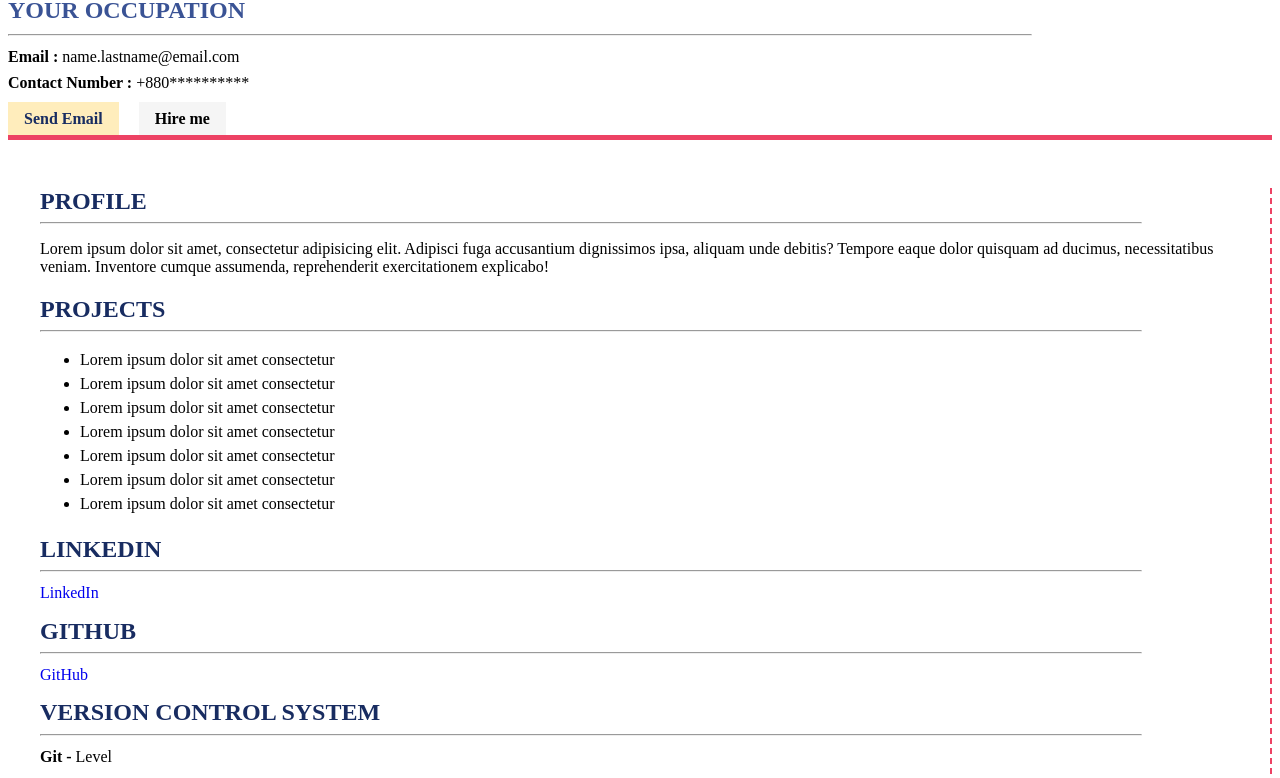
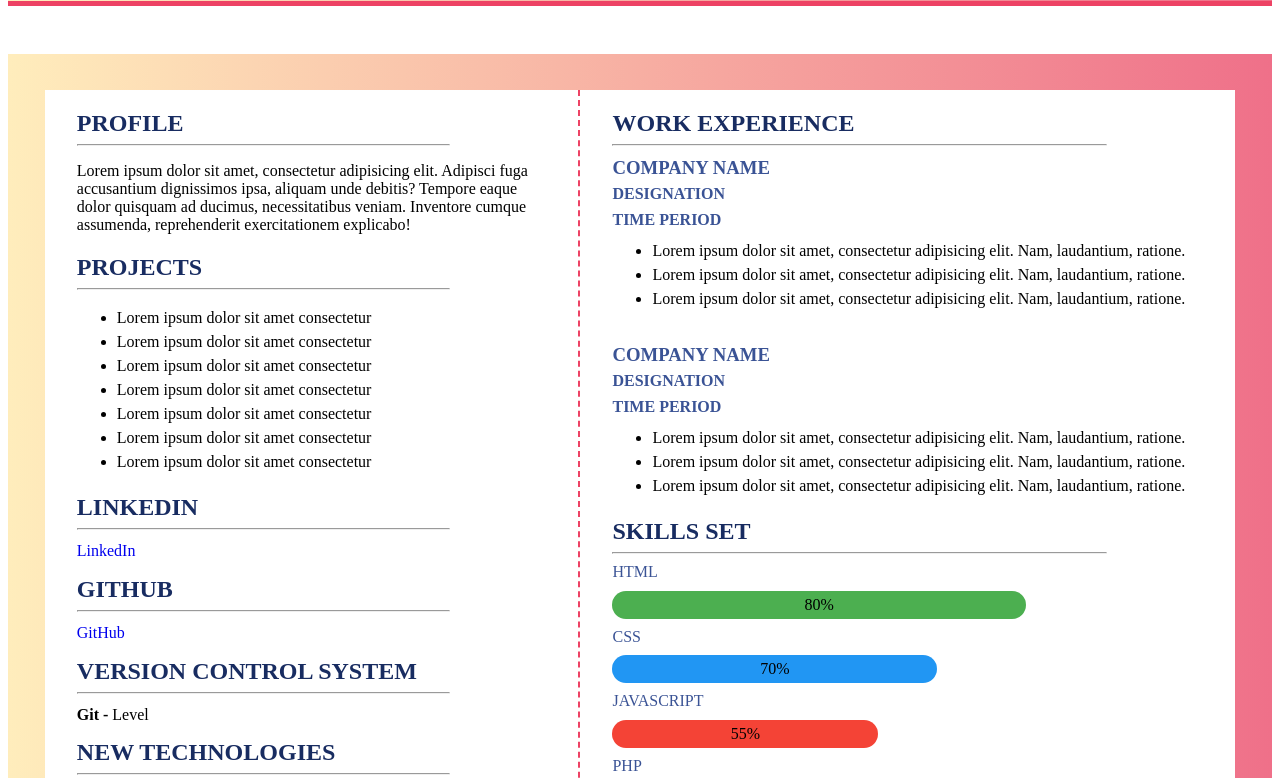
Before and after one commit to rudritarahman/Digital_CV, a website: page index.html in a window 1280 px wide. Shown: the part 317-1095 px from the top of the page. Drawn offline with nearby package versions, Linux system fonts and the light colour scheme; files that its build step writes are made by us from their sources.

```diff
--- a/assets/sass/style.scss
+++ b/assets/sass/style.scss
@@ -1,4 +1,17 @@
 @import "variables";
+
+.container {
+	display: grid;
+	grid-template-columns: 45% auto;
+	grid-template-rows: auto;
+	padding: 2.3em;
+	background: #ED4264;
+	/* fallback for old browsers */
+	background: -webkit-linear-gradient(to right, #FFEDBC, rgb(239, 112, 137));
+	/* Chrome 10-25, Safari 5.1-6 */
+	background: linear-gradient(to right, #FFEDBC, rgb(239, 112, 137));
+	/* W3C, IE 10+/ Edge, Firefox 16+, Chrome 26+, Opera 12+, Safari 7+ */
+}
 
 .bg {
   background: $white;
```
Also changed, not shown: assets/sass/style.css (deleted), assets/sass/variables.css (deleted), 3 other files.
